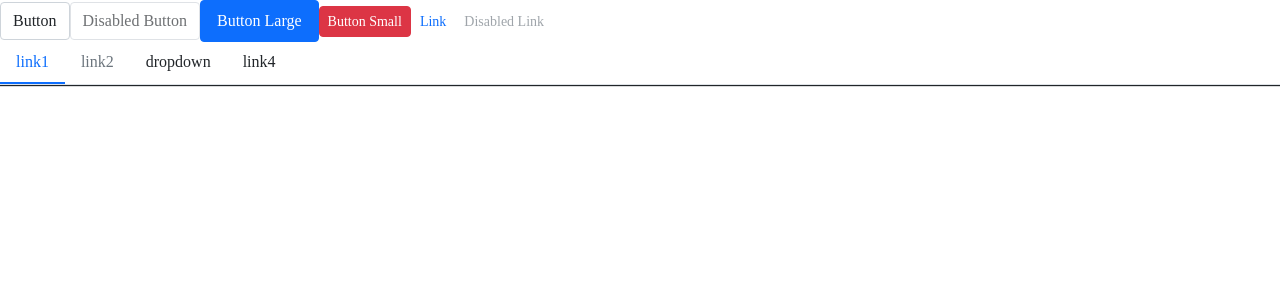
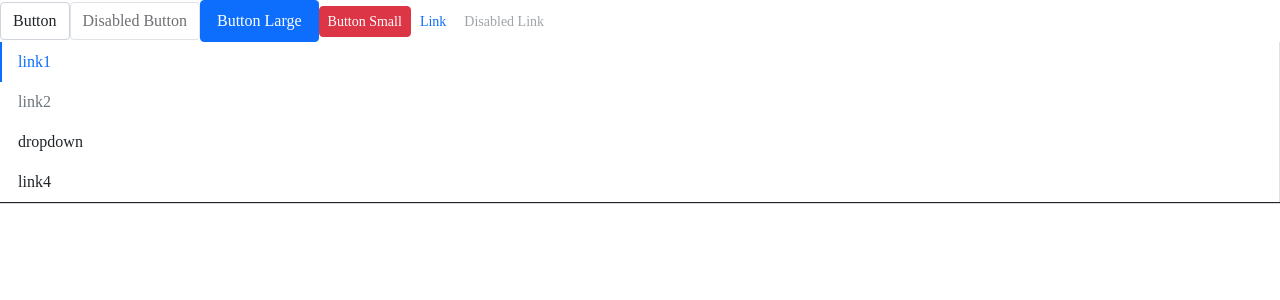
Before and after one commit to lisen6/react-with-ts, a React (Create React App) app: page / in a window 1280 px wide. Shown: the top 300 px of the page. Built offline with nearby package versions, Linux system fonts and the light colour scheme.

Commit message:
finish perfecting the subMenu component and add subMenu test

```diff
--- a/src/App.tsx
+++ b/src/App.tsx
@@ -44,9 +44,10 @@ function App() {
       </div>
       <div className="Menu-wrapper">
         <Menu
-          defaultIndex={0}
-          mode="horizontal"
-          onSelect={(index: number) => console.log(index)}
+          defaultIndex="0"
+          mode="vertical"
+          defaultOpenSubMenus={[]}
+          onSelect={(index: string) => console.log(index)}
         >
           <MenuItem>link1</MenuItem>
           <MenuItem disabled>link2</MenuItem>
--- a/src/components/Menu/menu.tsx
+++ b/src/components/Menu/menu.tsx
@@ -3,42 +3,45 @@ import classNames from "classnames";
 import { MenuItemProps } from './menuItem'
 
 type MenuMode = "horizontal" | "vertical";
-type SelectCallback = (selectedIndex: number) => void;
+type SelectCallback = (selectedIndex: string) => void;
 
 export interface MenuProps {
-  defaultIndex?: number;
+  defaultIndex?: string;
   mode?: MenuMode;
   className?: string;
   style?: React.CSSProperties;
   onSelect?: SelectCallback;
+  defaultOpenSubMenus: string[]
 }
 
 interface IMenuContext {
-  index: number;
+  index: string;
   onSelect?: SelectCallback;
-  mode?: MenuMode
+  mode?: MenuMode,
+  defaultOpenSubMenus: string[]
 }
 
-export const MenuContext = createContext<IMenuContext>({ index: 0 });
+export const MenuContext = createContext<IMenuContext>({ index: '0', defaultOpenSubMenus: [] });
 
 const Menu: React.FC<MenuProps> = (props) => {
-  const { defaultIndex, mode, className, style, children, onSelect } = props;
+  const { defaultIndex, mode, className, style, children, onSelect, defaultOpenSubMenus } = props;
   const classes = classNames("menu", className, {
     "menu-vertical": mode === "vertical",
     "menu-horizontal": mode !== "vertical",
   });
   const [currentActive, setCurrentActive] = useState(defaultIndex);
 
-  const handleClick = (index = 0) => {
+  const handleClick = (index: string) => {
     setCurrentActive(index);
     if (onSelect) {
       onSelect(index);
     }
   };
   const passedContext: IMenuContext = {
-    index: currentActive ? currentActive : 0,
+    index: currentActive ? currentActive : '0',
     onSelect: handleClick,
-    mode: mode
+    mode: mode,
+    defaultOpenSubMenus
   };
 
   const renderChild = () => {
@@ -48,7 +51,7 @@ const Menu: React.FC<MenuProps> = (props) => {
       const { displayName } = childElement.type;
       if (displayName === 'MenuItem' || displayName === 'SubMenu') {
         return React.cloneElement(childElement, {
-          index
+          index: index.toString()
         })
       } else {
         console.error('Warning: Menu has a child which is not MenuItem')
@@ -66,7 +69,7 @@ const Menu: React.FC<MenuProps> = (props) => {
 };
 
 Menu.defaultProps = {
-  defaultIndex: 0,
+  defaultIndex: '0',
   mode: "horizontal",
 };
 
--- a/src/components/Menu/menuItem.tsx
+++ b/src/components/Menu/menuItem.tsx
@@ -3,7 +3,7 @@ import classNames from "classnames";
 import { MenuContext } from "./menu";
 
 export interface MenuItemProps {
-  index?: number;
+  index?: string;
   disabled?: boolean;
   className?: string;
   style?: React.CSSProperties;
@@ -18,7 +18,7 @@ const MenuItem: React.FC<MenuItemProps> = (props) => {
   });
 
   const handleClick = () => {
-    if (context.onSelect && !disabled && typeof index === 'number') {
+    if (context.onSelect && !disabled && typeof index === 'string') {
       context.onSelect(index);
     }
   };
--- a/src/components/Menu/subMenu.tsx
+++ b/src/components/Menu/subMenu.tsx
@@ -4,7 +4,7 @@ import { MenuContext } from './menu'
 
 
 export interface SubMenuProps {
-  index?: number;
+  index?: string;
   title: string;
   className?: string
 }
@@ -12,8 +12,9 @@ export interface SubMenuProps {
 const SubMenu: React.FC<SubMenuProps> = (props) => {
   const { index, title, className, children } = props;
   const context = useContext(MenuContext);
-
-  const [menuOpen, setMenuOpen] = useState(false)
+  const openedSubMenus = context.defaultOpenSubMenus
+  const isOpened = (index && context.mode === 'vertical') ? openedSubMenus.includes(index) : false
+  const [menuOpen, setMenuOpen] = useState(isOpened)
   const classes = classNames('menu-item', classNames, {
     'is-active': context.index === index
   })
@@ -43,12 +44,14 @@ const SubMenu: React.FC<SubMenuProps> = (props) => {
     const subMenuClasses = classNames('submenu', {
       'menu-opened': menuOpen
     })
-    const childComponent = React.Children.map(children, (child: any, index) => {
+    const childComponent = React.Children.map(children, (child: any, i) => {
       // const childElement = child as React.FunctionComponentElement<MenuItemProps>
       const childElement = child
       const { displayName } = childElement.type;
       if (displayName === 'MenuItem') {
-        return childElement
+        return React.cloneElement(childElement, {
+          index: `${index}-${i}`
+        })
       } else {
         console.error('Warning: SubMenu has a child which is not MenuItem')
       }
```
Also changed, not shown: 2 other files (tests, documents, lock files or other folders).
